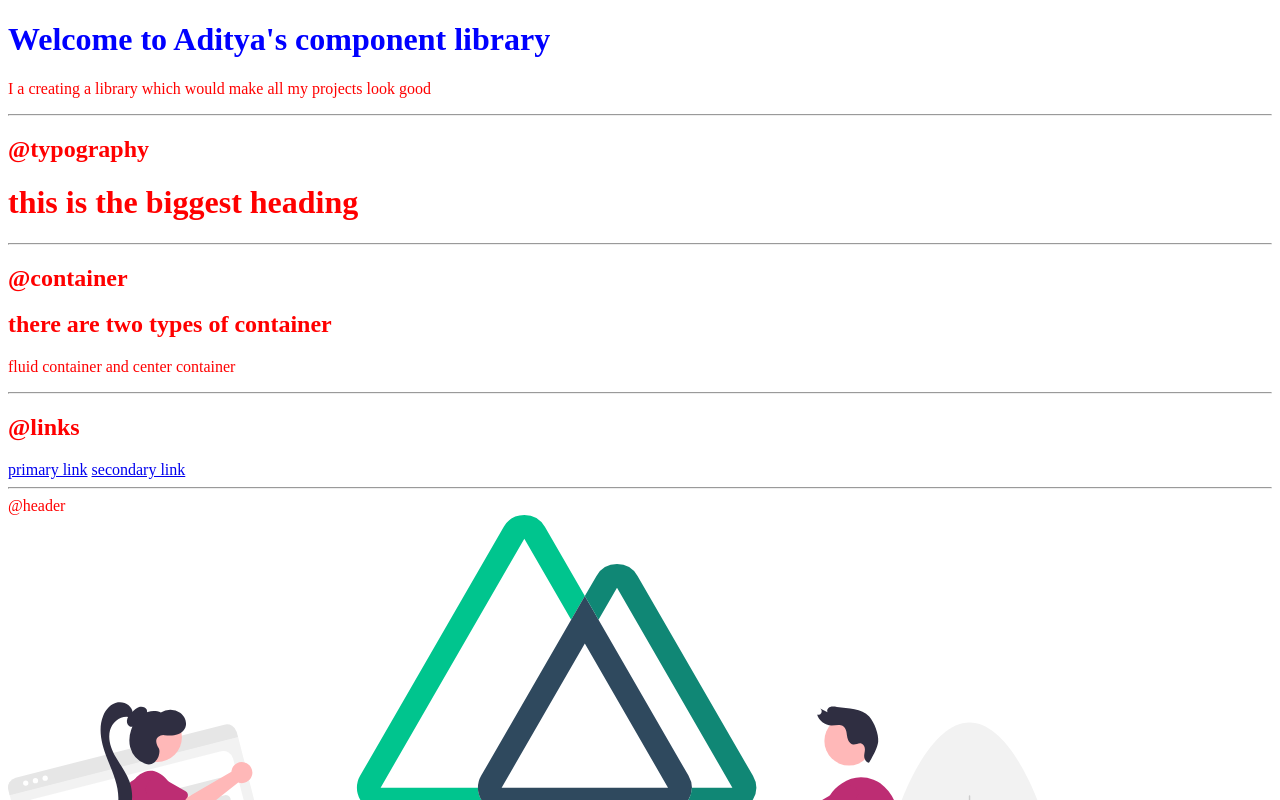
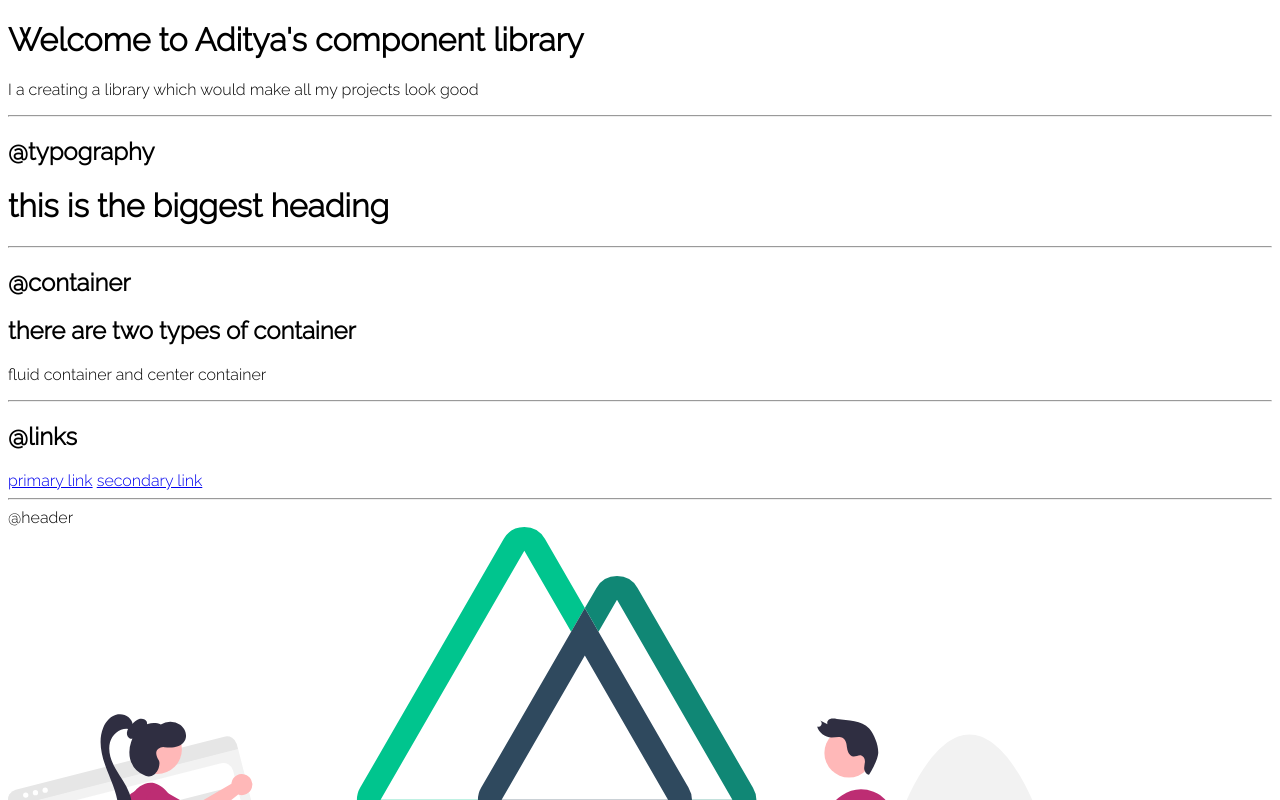
Before and after one commit to aditya11900/1web, a plain HTML site: page ls/component.html in a window 1280 px wide. Shown: the top 800 px of the page. Drawn offline with Linux system fonts and the light colour scheme; files whose address does not match are found by name.

Commit message:
typography

```diff
--- a/ls/component.html
+++ b/ls/component.html
@@ -10,7 +10,7 @@
 </head>
 
 <body>
-    <h1 id="lib-header">Welcome to Aditya's component library</h1>
+    <h1>Welcome to Aditya's component library</h1>
     <p>I a creating a library which would make all my projects look good</p>
 
     <hr>
--- a/ls/style.css
+++ b/ls/style.css
@@ -1,6 +1,4 @@
+@import url('https://fonts.googleapis.com/css2?family=Raleway:wght@100;300&display=swap');
 body{
-    color: red;
+    font-family: 'Raleway', sans-serif;
 }
-#lib-header{
-    color: blue;
-}
```
